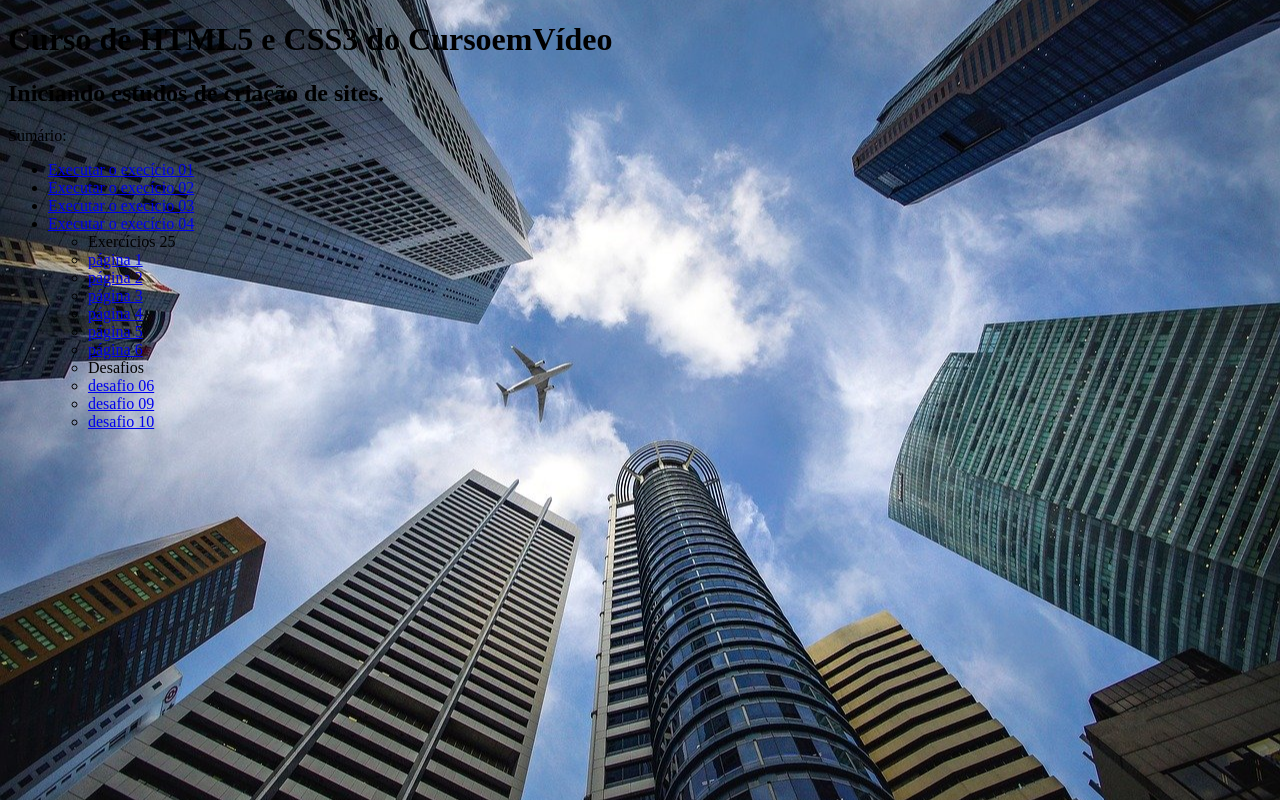
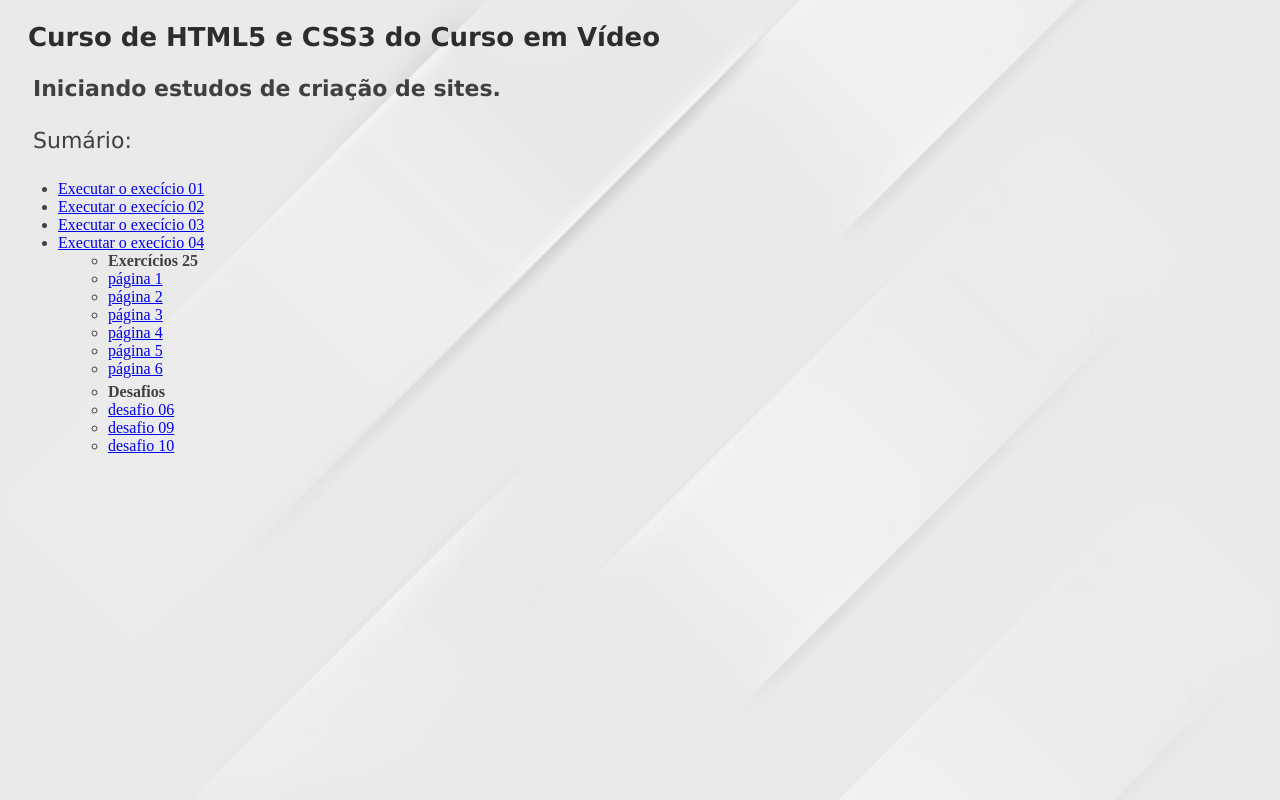
Before and after one commit to MariaLayanne23/HTML-CSS, a plain HTML site: page html-css/index.html in a window 1280 px wide. Drawn offline with Linux system fonts and the light colour scheme.

Commit message:
adicionando arquivos

```diff
--- a/html-css/index.html
+++ b/html-css/index.html
@@ -6,13 +6,46 @@
     <title>Sumário</title>
     <style>
         body{
-             background: black url('ex025/imagens/wallpaper002.jpg') center center no-repeat  fixed;
+            background: black url('ex025/imagens/wallpaper006.jpg') center center no-repeat  fixed;
             background-size: cover;
+        }
+
+        h1{
+            padding: 5px 5px 5px 20px;
+            font-family: Verdana, Geneva, Tahoma, sans-serif;
+            font-size: 26px;
+            color: rgb(46, 45, 45);
+
+        }
+        h2,p{
+            padding:  0px 5px 5px 25px;
+            font-family: Verdana, Geneva, Tahoma, sans-serif;
+            font-size: 22px;
+            color: rgb(65, 63, 63);
+        }
+        ul{
+            padding:  0px 5px 5px 50px;
+
+        }
+        ul >li{
+            color: rgb(65, 63, 63);
+
+        }
+        ul > a{
+            list-style-type: none;
+            list-style-position: inside;
+            text-decoration: none;
+            color: rgb(65, 63, 63);
+
+        }
+        ul >a:hover{
+            color: brown;
+            text-decoration: underline;
         }
     </style>
 </head>
 <body>
-    <h1>Curso de HTML5 e CSS3 do CursoemVídeo</h1>
+    <h1>Curso de HTML5 e CSS3 do Curso em Vídeo</h1>
 
 
     <h2>Iniciando estudos de criação de sites.</h2>
@@ -24,8 +57,8 @@
         <li><a href="https://marialayanne23.github.io/HTML-CSS/html-css/ex003/">Executar o execício 03</a></li>
         <li><a href="https://marialayanne23.github.io/HTML-CSS/html-css/ex004/">Executar o execício 04</a></li>
 
-        <ul type="circle">
-            <li>Exercícios 25</li>
+        <ul >
+            <li><strong>Exercícios 25</strong></li>
             <li><a href="https://marialayanne23.github.io/HTML-CSS/html-css/ex025/fundo001.html">página 1</a></li>
             <li><a href="https://marialayanne23.github.io/HTML-CSS/html-css/ex025/fundo002.html">página 2</a></li>
             <li><a href="https://marialayanne23.github.io/HTML-CSS/html-css/ex025/fundo003.html">página 3</a></li>
@@ -35,7 +68,7 @@
         </ul>
 
         <ul>
-            <li>Desafios</li>
+            <li><strong>Desafios</strong></li>
             <li><a href="https://marialayanne23.github.io/HTML-CSS/html-css/desafios/desafio06/exercicio06.html">desafio 06</a></li>
             <li><a href="https://marialayanne23.github.io/HTML-CSS/html-css/desafios/desafio09/index.html">desafio 09</a></li>
             <li><a href="https://marialayanne23.github.io/HTML-CSS/html-css/desafios/desafio10/site.html">desafio 10</a></li>
```
